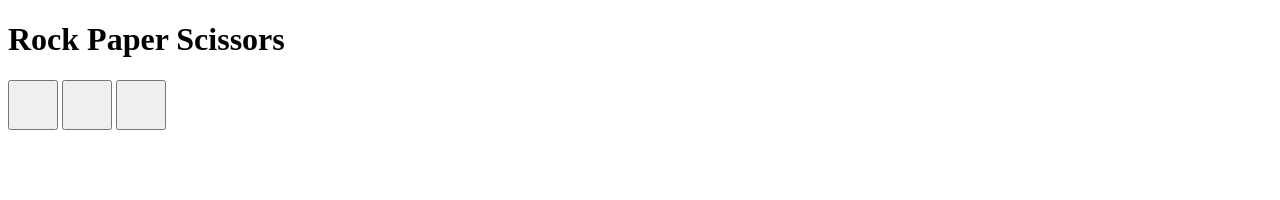
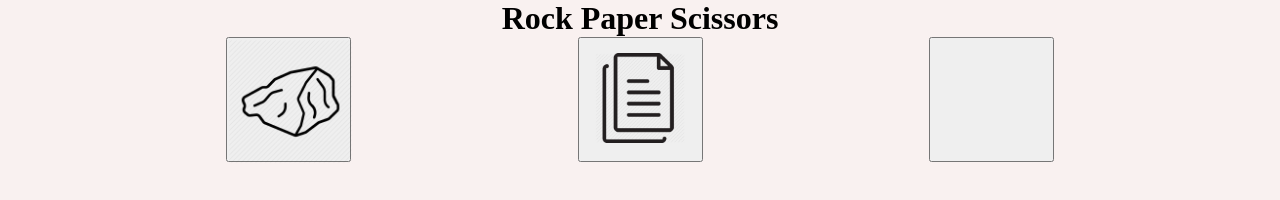
Before and after one commit to aaronlrv/rock-paper-scissors, a plain HTML site: page index.html in a window 1280 px wide. Drawn offline with Linux system fonts and the light colour scheme.

Commit message:
Fix bug issue where games would last over 5 points and add initial styling

```diff
--- a/index.html
+++ b/index.html
@@ -16,9 +16,23 @@
 </div>
 
 <div class="buttons">
-    <button class="rock"></button>
-    <button class="paper"></button>
-    <button class="scissors"> </button>
+    <div class="rock">
+    <button class="btn-rock">
+    <img class="img-rock" src="./icon-of-rock-12.jpg">
+    </button>
+
+    </div>
+
+    <div class="paper">
+    <button class="btn-paper">
+        <img class="img-paper" src="./paper-icon-png-15.jpg">
+    </button>
+    </div>
+
+    <div class="scissors">
+    <button class="btn-scissors"> </button>
+    </div>
+
 </div>
 
 <div id="results">
--- a/script.js
+++ b/script.js
@@ -1,3 +1,4 @@
+
 let game = ["rock", "paper", "scissors"]
 /* Defines the button inputs and tracks the clicks */
 let rock = document.getElementsByClassName("rock")
@@ -7,14 +8,24 @@ let scissors = document.getElementsByClassName("scissors")
 let buttons = document.querySelectorAll("button")
 
 
+
+
+
 buttons.forEach((button) => {
     button.addEventListener("click", (evt) => {
         console.log(evt)
+
+        if (playerScore >= 5 || computerScore >= 5){
+            return
+        }
+
         // first, check if we've already played 5 rounds
         // if so, `return` will prevent this function from continuing
         // this means that playedRounds won't increment either, although that won't matter
         // so, this basically means the button won't do anything after 5 games
         let playerSelection = evt.target.className
+
+
 
         rps(playerSelection, computerSelection());
 
@@ -74,7 +85,10 @@ function rps(playerSelection, computerSelection) {
     computer: ${computerScore}
 
     `
+
 }
+
+
 /*
 buttons.addEventListener('click', classification)
 
--- a/style.css
+++ b/style.css
@@ -1,4 +1,35 @@
+* {
+    border-sizing: border-box;
+    padding: 0;
+    margin: 0;
+  }
+
+body {
+    background-color:#F9F1F0;
+
+}
 button {
-    width: 50px;
-    height: 50px;
+    width: 125px;
+    height: 125px;
 }
+
+.buttons {
+    display: flex;
+    justify-content: space-evenly;
+}
+
+.heading {
+    display: flex;
+    justify-content: center;
+    align-items: center;
+}
+
+.img-rock  {
+    width: 125px;
+    height: 125px;
+}
+
+.img-paper {
+    width: 90px;
+    height: 90px;
+}
```
Also changed, not shown: icon-of-rock-12.jpg (added), paper-icon-png-15.jpg (added), scissors-icon-png-13.jpg (added), 1 other file.
